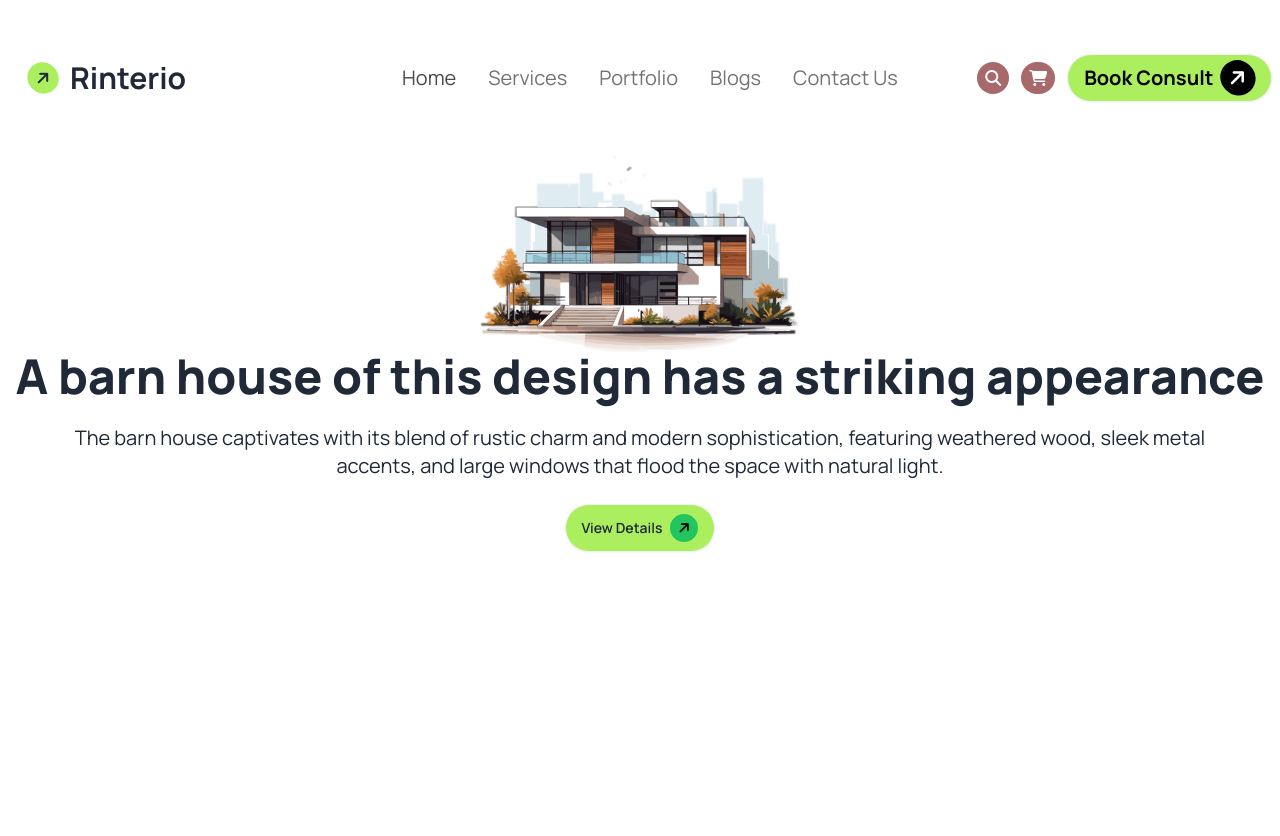
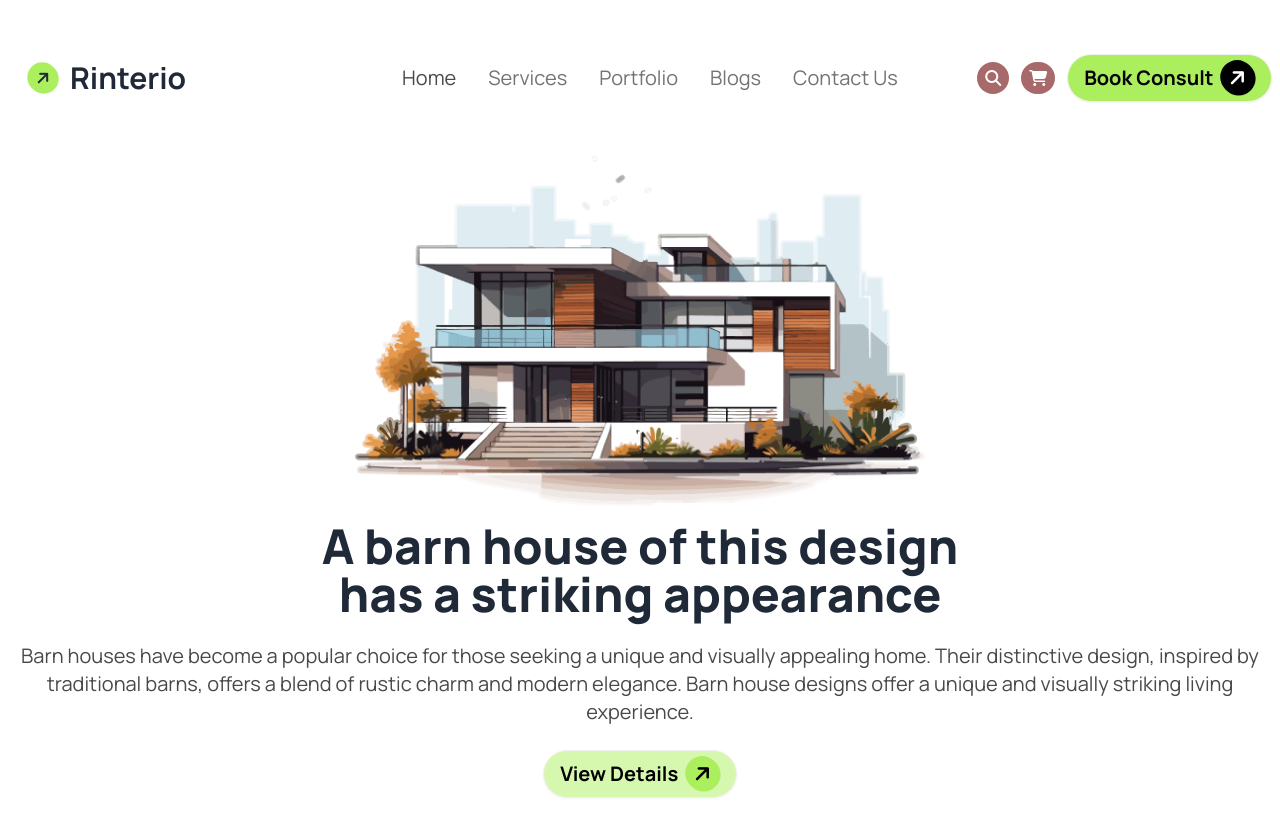
Before and after one commit to Minhaz03/my-repo-3-assign-3, a plain HTML site: page index.html in a window 1280 px wide. Before the commit the page ends 800 px from the top, so only its background shows below. Drawn offline with nearby package versions, Linux system fonts and the light colour scheme.

Commit message:
Head changes section

```diff
--- a/index.html
+++ b/index.html
@@ -65,21 +65,13 @@
                 </div>
                 <div class="dropdown md:hidden ml-24">
                     <div tabindex="0" role="button" class="btn btn-ghost btn-circle">
-                      <svg
-                        xmlns="http://www.w3.org/2000/svg"
-                        class="h-5 w-5"
-                        fill="none"
-                        viewBox="0 0 24 24"
+                        <svg xmlns="http://www.w3.org/2000/svg" class="h-5 w-5" fill="none" viewBox="0 0 24 24"
                             stroke="currentColor">
-                        <path
-                          stroke-linecap="round"
-                          stroke-linejoin="round"
-                          stroke-width="2"
+                            <path stroke-linecap="round" stroke-linejoin="round" stroke-width="2"
                                 d="M4 6h16M4 12h16M4 18h7" />
                         </svg>
                     </div>
-                    <ul
-                      tabindex="0"
+                    <ul tabindex="0"
                         class="menu menu-sm dropdown-content bg-base-100 rounded-box z-[1] mt-3 w-24 p-2 shadow">
                         <li><a class="text-[#494949]">Home</a></li>
                         <li><a class="text-[#737373]">Services</a></li>
@@ -96,18 +88,20 @@
                 <div class="text-center">
                     <div>
                         <div class="flex justify-center items-center">
-                      <img class="w-80" src="/assets/banner.png" alt="">
+                            <img class="w-80 lg:w-auto" src="/assets/banner.png" alt="">
                         </div>
-                    <h1 class="text-4xl lg:text-5xl font-extrabold">A barn house of this design has a striking appearance</h1>
-                    <p class="text-xl py-6 ">
-                      The barn house captivates with its blend of rustic charm and modern sophistication, featuring weathered wood, sleek metal <br> accents, and large windows that flood the space with natural light.
+                        <h1 class="text-4xl lg:text-5xl lg:w-1/2 font-extrabold mx-auto mt-4">A barn house of this
+                            design has a striking appearance</h1>
+                        <p class="text-xl py-6 lg:w-full mx-auto text-[#494949]">
+                            Barn houses have become a popular choice for those seeking a unique and visually appealing
+                            home. Their distinctive design, inspired by traditional barns, offers a blend of rustic
+                            charm and modern elegance.
+                            Barn house designs offer a unique and visually striking living experience.
                         </p>
-                    <a class="btn rounded-full bg-[#ABEF5F]"
-                        >View Details
                         <div>
-                          <i
-                            class="fa-solid fa-arrow-up rotate-45 flex h-7 w-7 bg-green-500 rounded-full items-center justify-center text-black"
-                          ></i>
+                            <a class="btn bg-[#ABEF5F80] text-black rounded-3xl font-bold text-xl">View Details
+                                <i class="fa-solid fa-arrow-right -rotate-45 rounded-3xl bg-[#ABEF5F] text-black p-2"></i></a>
+                        </div>
                     </div>
                     </a>
                 </div>
```
Lines whose indentation alone changed are shown as unchanged.
